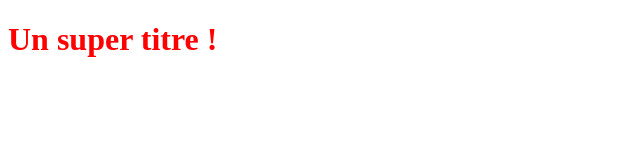
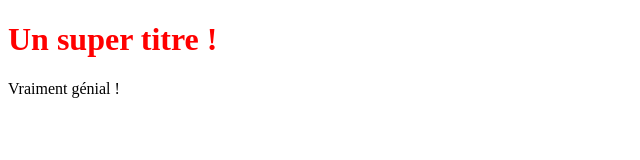
Before and after one commit to FreddyAGBANGLA/OpenClassroomsProject, a plain HTML site: page index.html in a window 1280 px wide. Shown: the whole page, without its empty margins (0-640 px from the left). Drawn offline with Linux system fonts and the light colour scheme.

```diff
--- a/index.html
+++ b/index.html
@@ -6,5 +6,6 @@
 </head>
 <body>
    <h1>Un super titre !</h1>
+   <p>Vraiment génial !</p>
 </body>
 </html>
```
